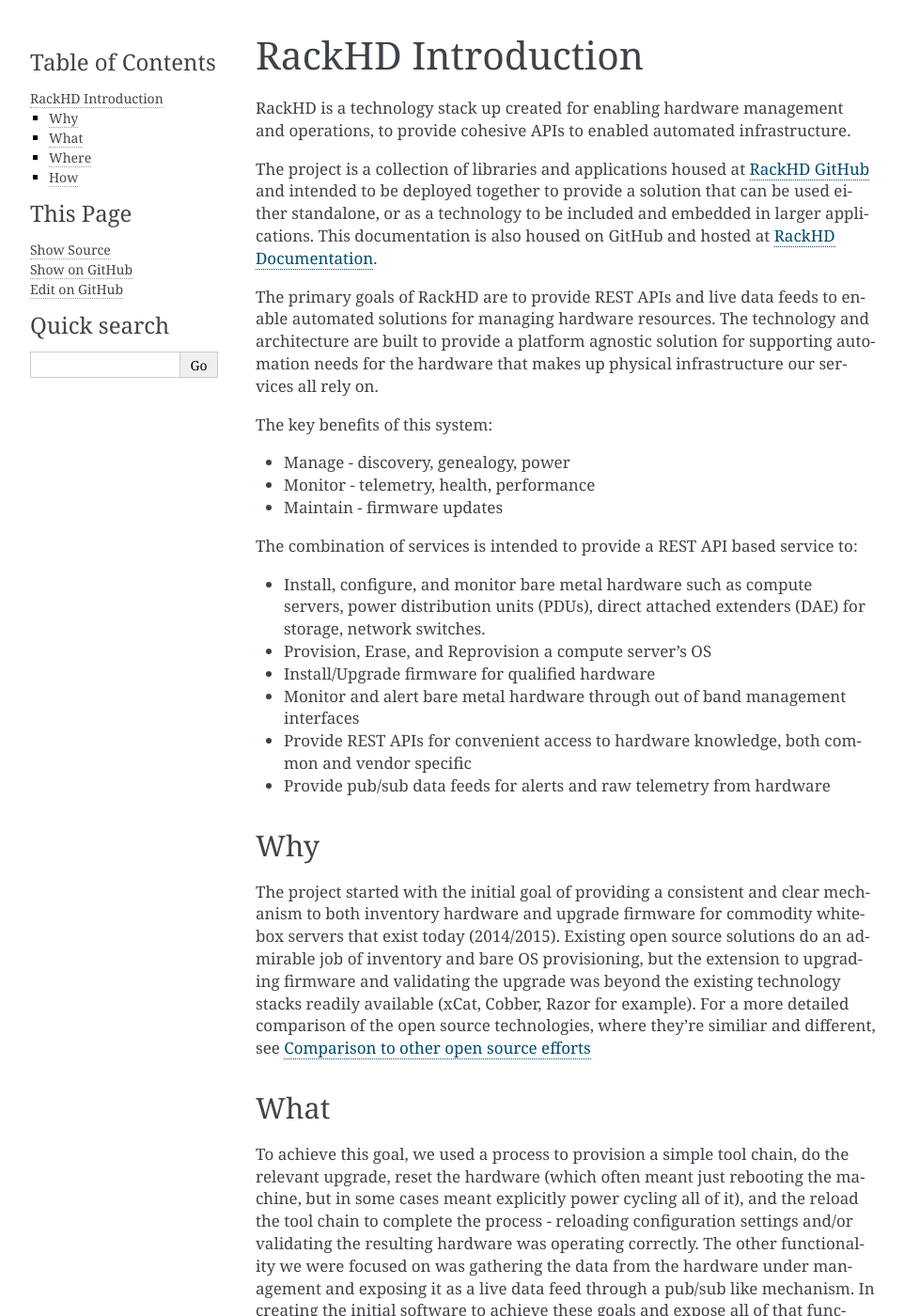
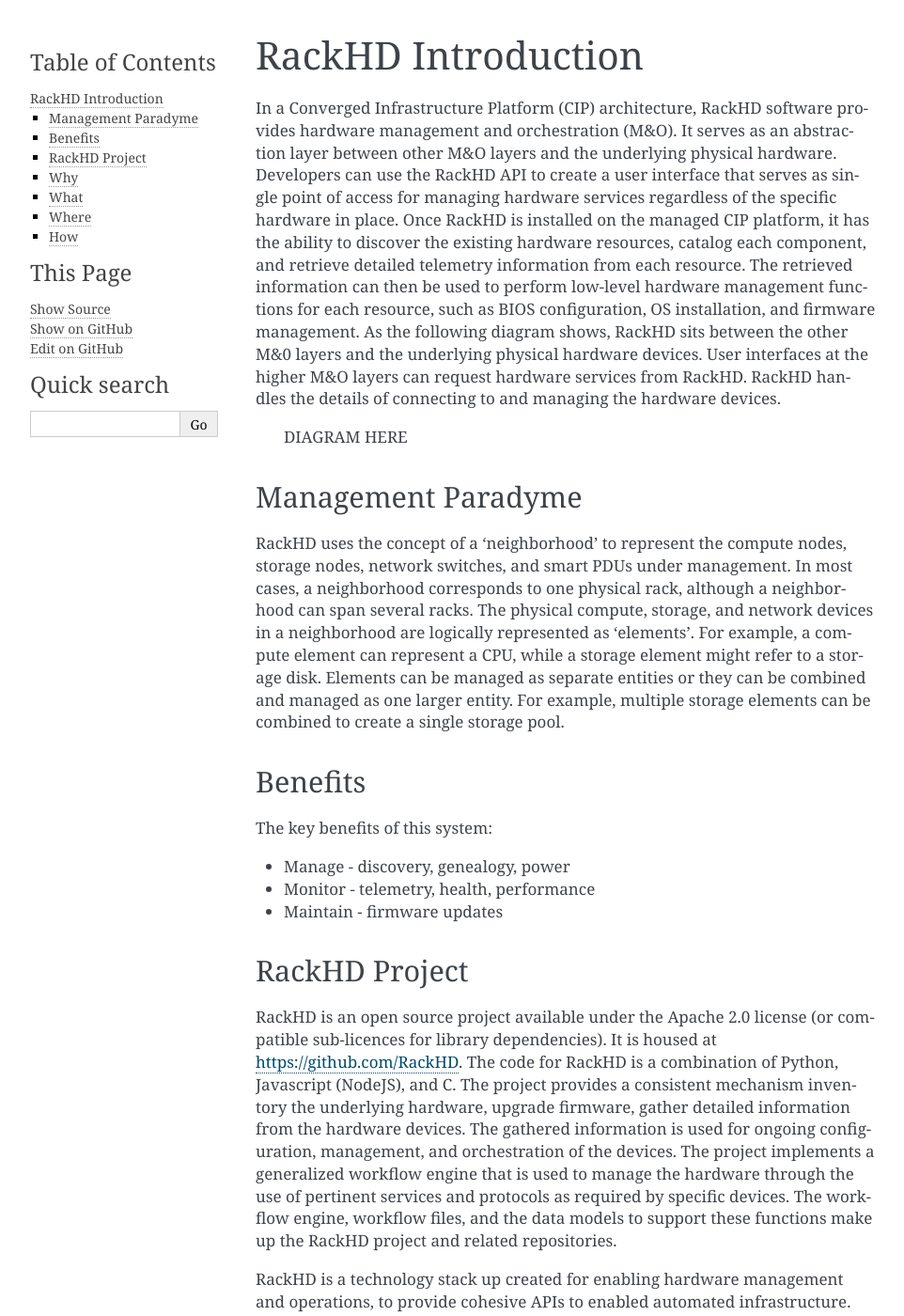
Before and after one commit to RackHD/docs, a Sphinx documentation site: the page built from docs/introduction.rst, in a window 1280 px wide and 1400 px high. Shown: the whole window at 94% size, without its empty margins (148-1110 px from the left). Built offline with Sphinx 7.4.7, drawn with Linux system fonts in a browser that asks for light colours.

Commit message:
Update_Into

```diff
--- a/docs/introduction.rst
+++ b/docs/introduction.rst
@@ -1,5 +1,33 @@
 RackHD Introduction
 ===================
+
+In a Converged Infrastructure Platform (CIP) architecture, RackHD software provides hardware management and orchestration (M&O). It serves as an abstraction layer between other M&O layers and the underlying physical hardware. Developers can use the RackHD API to create a user interface that serves as single point of access for managing hardware services regardless of the specific hardware in place.
+Once RackHD is installed on the managed CIP platform, it has the ability to discover the existing hardware resources, catalog each component, and retrieve detailed telemetry information from each resource. The retrieved information can then be used to perform low-level hardware management functions for each resource, such as BIOS configuration, OS installation, and firmware management.
+As the following diagram shows, RackHD sits between the other M&0 layers and the underlying physical hardware devices. User interfaces at the higher M&O layers can request hardware services from RackHD. RackHD handles the details of connecting to and managing the hardware devices.
+
+                             DIAGRAM HERE
+
+Management Paradyme
+-------------------
+
+RackHD uses the concept of a ‘neighborhood’ to represent the compute nodes, storage nodes, network switches, and smart PDUs under management. In most cases, a neighborhood corresponds to one physical rack, although a neighborhood can span several racks. The physical compute, storage, and network devices in a neighborhood are logically represented as ‘elements’. For example, a compute element can represent a CPU, while a storage element might refer to a storage disk.
+Elements can be managed as separate entities or they can be combined and managed as one larger entity. For example, multiple storage elements can be combined to create a single storage pool.
+
+Benefits
+----------
+
+The key benefits of this system:
+
+* Manage - discovery, genealogy, power
+* Monitor - telemetry, health, performance
+* Maintain - firmware updates
+
+RackHD Project
+--------------
+
+RackHD is an open source project available under the Apache 2.0 license (or  compatible sub-licences for library dependencies). It is housed at https://github.com/RackHD. The code for RackHD is a combination of Python, Javascript (NodeJS), and C.
+The project provides a consistent mechanism inventory the underlying hardware, upgrade firmware, gather detailed information from the hardware devices. The gathered information is used for ongoing configuration, management, and orchestration of the devices.
+The project implements a generalized workflow engine that is used to manage the hardware through the use of pertinent services and protocols as required by specific devices. The workflow engine, workflow files, and the data models to support these functions make up the RackHD project and related repositories.
 
 RackHD is a technology stack up created for enabling hardware management and operations, to provide
 cohesive APIs to enabled automated infrastructure.
```
Also changed, not shown: other parts of docs/introduction.rst (+0 -4 lines).
